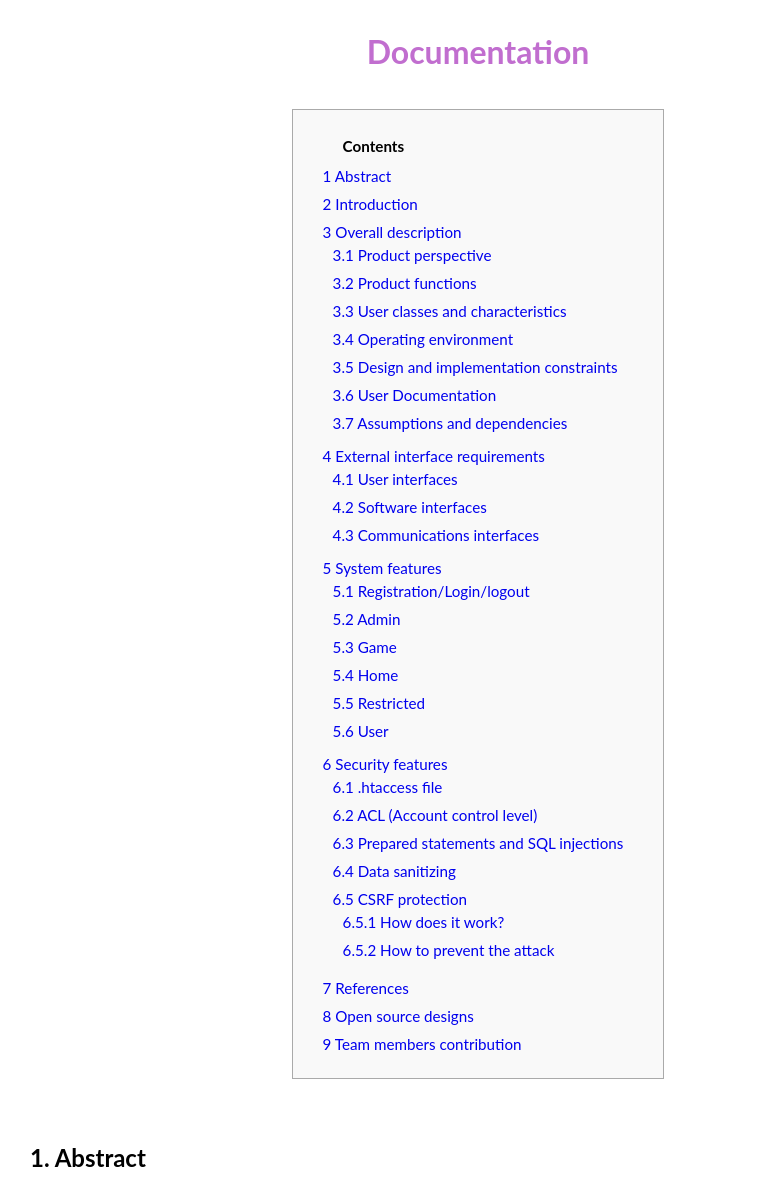
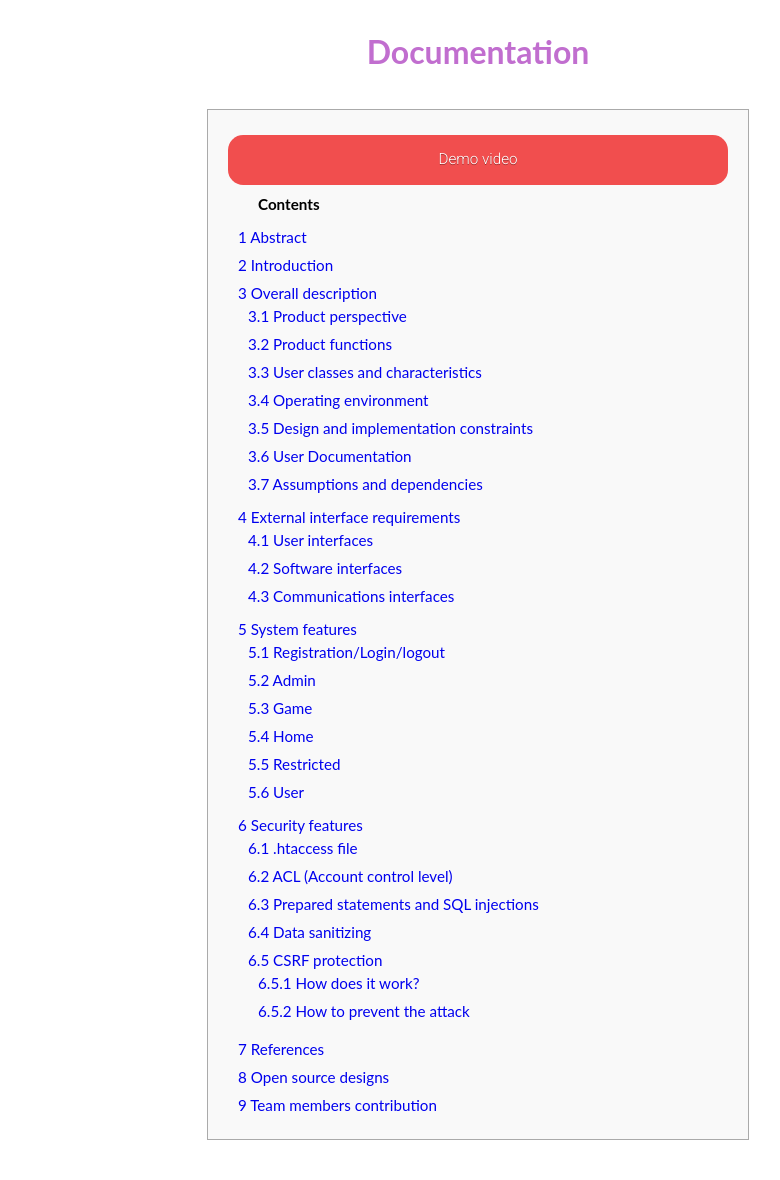
Before and after one commit to gotursix/schelettw, a PHP site: page /schelettw/home/documentation in a window 1280 px wide. Shown: the part 70-1250 px from the top of the page, without its empty margins (162-942 px from the left). Run offline with PHP 8.4, Linux system fonts and the light colour scheme; some libraries are stand-ins or nearby versions; some web fonts are replaced.

Commit message:
Added vid

```diff
--- a/app/views/home/documentation.php
+++ b/app/views/home/documentation.php
@@ -5,6 +5,8 @@
     <br>
     <br>
     <div id="toc_container">
+        <a id="easy" href="https://www.youtube.com/watch?v=zFET4xQ8n-c"
+           class="difficulty-button difficulty-button-fromDifficulty button-easy" target="_blank">Demo video</a>
         <p class="toc_title">Contents</p>
         <ul class="toc_list">
             <li><a href="#Abstract">1 Abstract</a></li>
```
